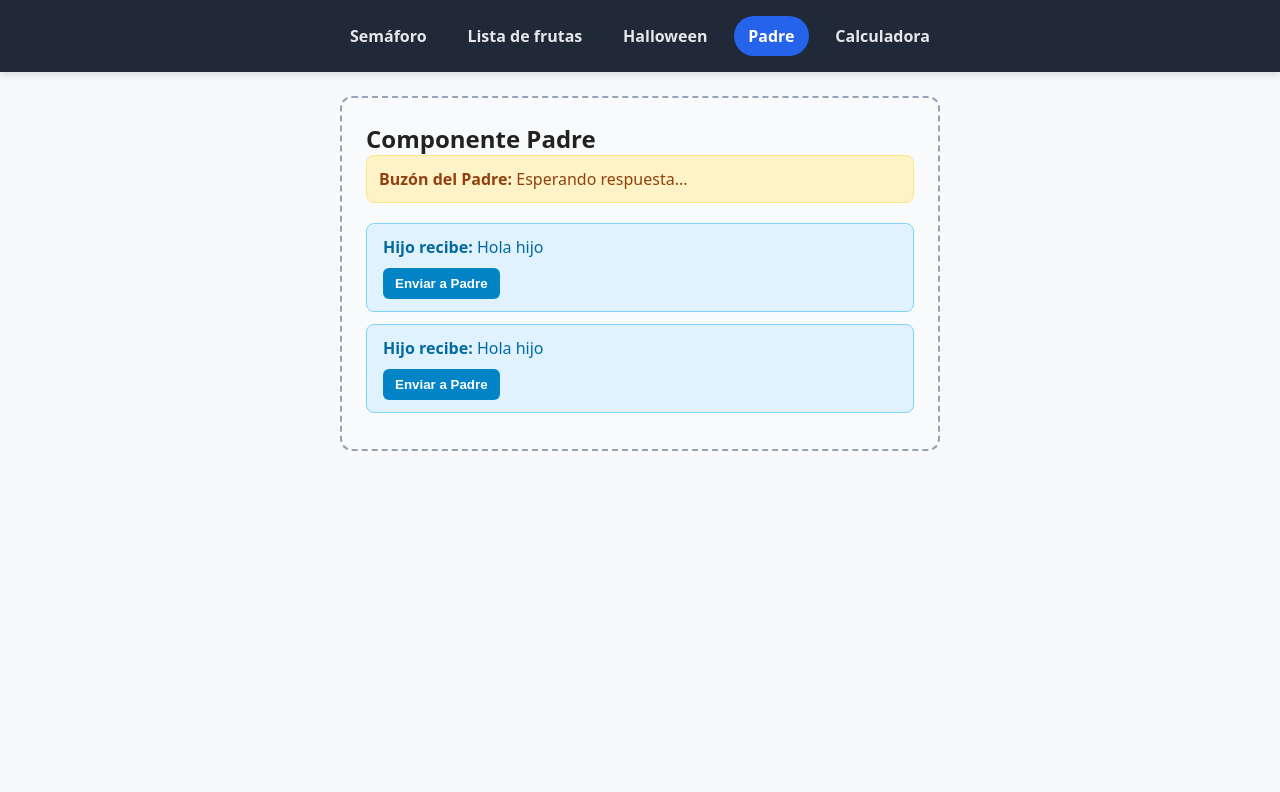
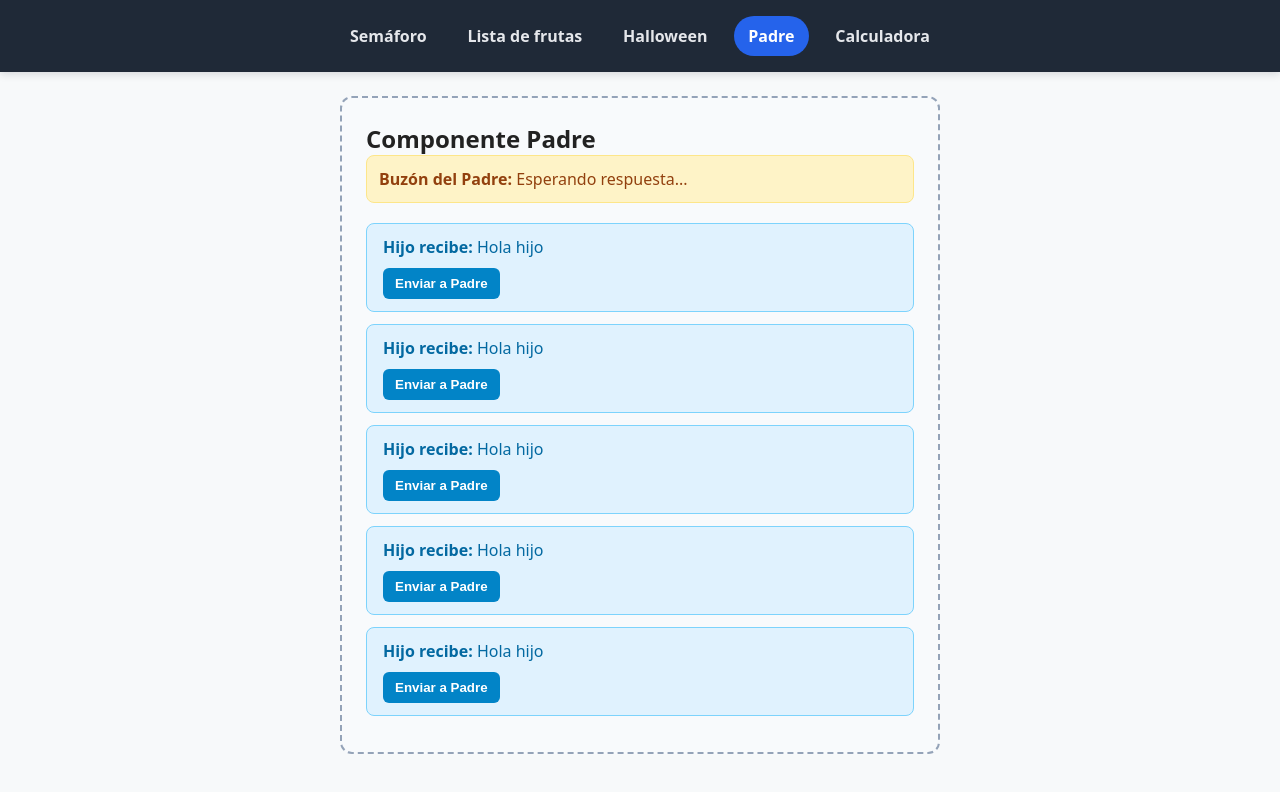
Before and after one commit to Kbrerag23/mi-proyecto-angular, an Angular app: page /padre in a window 1280 px wide. Shown: the top 792 px of the page. Built offline with nearby package versions, Linux system fonts and the light colour scheme.

Commit message:
Añadidos mas hijos

```diff
--- a/src/app/components/padre/padre.html
+++ b/src/app/components/padre/padre.html
@@ -13,4 +13,16 @@
     [mensaje]="mensajeDinamico()"
     (mensajeAlPadre)="recibirMensaje($event)">
   </app-hijo>
+  <app-hijo
+    [mensaje]="mensajeDinamico()"
+    (mensajeAlPadre)="recibirMensaje($event)">
+  </app-hijo>
+  <app-hijo
+    [mensaje]="mensajeDinamico()"
+    (mensajeAlPadre)="recibirMensaje($event)">
+  </app-hijo>
+  <app-hijo
+    [mensaje]="mensajeDinamico()"
+    (mensajeAlPadre)="recibirMensaje($event)">
+  </app-hijo>
 </div>
```
